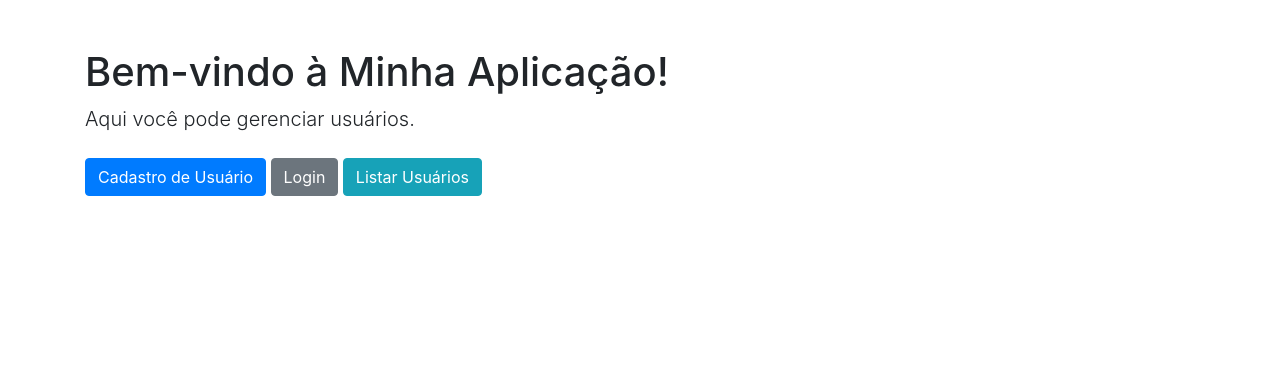
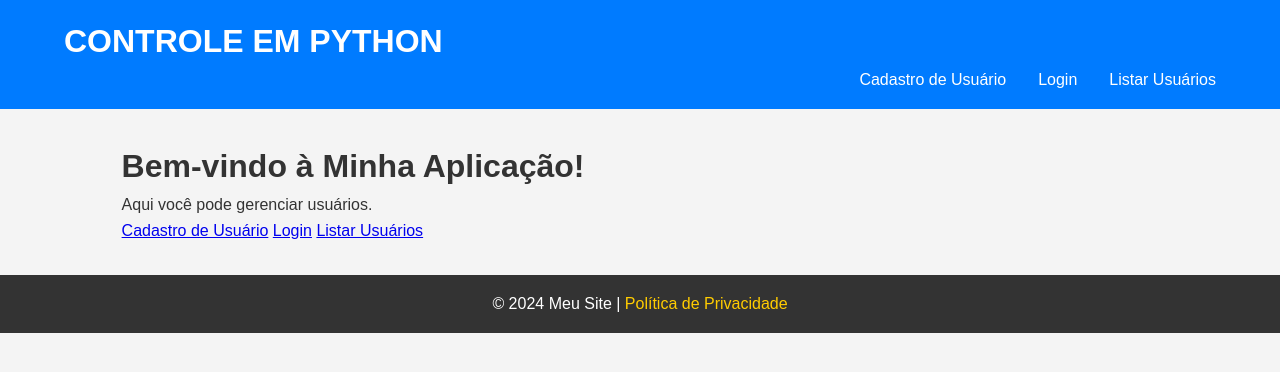
Before and after one commit to euj4ckson/FastBite, a Flask app: page / in a window 1280 px wide. Shown: the top 372 px of the page. Run offline with Flask 3, Linux system fonts and the light colour scheme; some libraries are stand-ins or nearby versions.

Commit message:
styles and modify default template

```diff
--- /dev/null
+++ b/static/css/styles.css
@@ -0,0 +1,199 @@
+* {
+    box-sizing: border-box;
+    margin: 0;
+    padding: 0;
+}
+
+body {
+    font-family: 'Arial', sans-serif;
+    line-height: 1.6;
+    color: #333;
+    background-color: #f4f4f4;
+}
+
+header {
+    background: #007bff;
+    color: #fff;
+    padding: 1rem 0;
+}
+
+.container {
+    width: 90%;
+    max-width: 1200px;
+    margin: 0 auto;
+}
+
+nav ul {
+    list-style: none;
+    display: flex;
+    justify-content: flex-end;
+}
+
+nav ul li {
+    margin-left: 2rem;
+}
+
+nav ul li a {
+    color: #fff;
+    text-decoration: none;
+    transition: color 0.3s;
+}
+
+nav ul li a:hover {
+    color: #ffcc00;
+}
+
+main {
+    padding: 2rem 0;
+}
+
+footer {
+    background: #333;
+    color: #fff;
+    text-align: center;
+    padding: 1rem 0;
+}
+
+footer a {
+    color: #ffcc00;
+    text-decoration: none;
+}
+
+footer a:hover {
+    text-decoration: underline;
+}
+
+/* Responsividade */
+@media (max-width: 600px) {
+    nav ul {
+        flex-direction: column;
+        align-items: center;
+    }
+
+    nav ul li {
+        margin: 0.5rem 0;
+    }
+}
+.usuarios-container {
+    background-color: #fff;
+    padding: 2rem;
+    border-radius: 8px;
+    box-shadow: 0 4px 8px rgba(0, 0, 0, 0.1);
+    margin: 2rem 0;
+}
+
+.usuarios-container h1 {
+    color: #007bff;
+    margin-bottom: 1rem;
+}
+
+.usuarios-list {
+    list-style-type: none; /* Remove os marcadores da lista */
+    padding: 0;
+}
+
+.usuario-item {
+    padding: 0.5rem;
+    border-bottom: 1px solid #e0e0e0;
+    display: flex;
+    justify-content: space-between; /* Alinha os itens */
+    align-items: center; /* Alinha verticalmente */
+}
+
+.usuario-item:last-child {
+    border-bottom: none; /* Remove a borda do último item */
+}
+
+.editar-link {
+    color: #007bff;
+    text-decoration: none;
+    transition: color 0.3s;
+}
+
+.editar-link:hover {
+    color: #ffcc00; /* Muda a cor ao passar o mouse */
+}
+.login-container {
+    background-color: #fff;
+    padding: 2rem;
+    border-radius: 8px;
+    box-shadow: 0 4px 8px rgba(0, 0, 0, 0.1);
+    margin: 2rem auto;
+    max-width: 400px; /* Largura máxima do formulário */
+}
+
+.login-container h1 {
+    color: #007bff;
+    margin-bottom: 1.5rem;
+    text-align: center; /* Centraliza o título */
+}
+
+.login-form {
+    display: flex;
+    flex-direction: column; /* Coloca os itens em coluna */
+}
+
+.login-form input {
+    margin-bottom: 1rem; /* Espaçamento entre os campos */
+    padding: 0.75rem;
+    border: 1px solid #ccc;
+    border-radius: 4px;
+    font-size: 1rem;
+}
+
+.login-form button {
+    padding: 0.75rem;
+    border: none;
+    border-radius: 4px;
+    background-color: #007bff;
+    color: #fff;
+    font-size: 1rem;
+    cursor: pointer;
+    transition: background-color 0.3s;
+}
+
+.login-form button:hover {
+    background-color: #0056b3; /* Tom mais escuro ao passar o mouse */
+}
+.cadastro-container {
+    background-color: #fff;
+    padding: 2rem;
+    border-radius: 8px;
+    box-shadow: 0 4px 8px rgba(0, 0, 0, 0.1);
+    margin: 2rem auto;
+    max-width: 400px; /* Largura máxima do formulário */
+}
+
+.cadastro-container h1 {
+    color: #007bff;
+    margin-bottom: 1.5rem;
+    text-align: center; /* Centraliza o título */
+}
+
+.cadastro-form {
+    display: flex;
+    flex-direction: column; /* Coloca os itens em coluna */
+}
+
+.cadastro-form input {
+    margin-bottom: 1rem; /* Espaçamento entre os campos */
+    padding: 0.75rem;
+    border: 1px solid #ccc;
+    border-radius: 4px;
+    font-size: 1rem;
+}
+
+.cadastro-form button {
+    padding: 0.75rem;
+    border: none;
+    border-radius: 4px;
+    background-color: #007bff;
+    color: #fff;
+    font-size: 1rem;
+    cursor: pointer;
+    transition: background-color 0.3s;
+}
+
+.cadastro-form button:hover {
+    background-color: #0056b3; /* Tom mais escuro ao passar o mouse */
+}
--- /dev/null
+++ b/templates/base.html
@@ -0,0 +1,39 @@
+<!DOCTYPE html>
+<html lang="pt-BR">
+<head>
+    <meta charset="UTF-8">
+    <meta name="viewport" content="width=device-width, initial-scale=1.0">
+    <title>{% block title %}Meu Site{% endblock %}</title>
+    <link rel="stylesheet" href="{{ url_for('static', filename='css/styles.css') }}">
+    <link rel="stylesheet" href="https://cdnjs.cloudflare.com/ajax/libs/font-awesome/6.0.0-beta3/css/all.min.css">
+</head>
+<body>
+    {% block header %}
+
+    <header>
+        <div class="container">
+            <h1>CONTROLE EM PYTHON</h1>
+            <nav>
+                <ul>
+                    <li><a href="{{ url_for('cadastro') }}" class="btn btn-primary">Cadastro de Usuário</a></li>
+                    <li><a href="{{ url_for('login') }}" class="btn btn-secondary">Login</a></li>
+                    <li><a href="{{ url_for('listar_usuarios') }}" class="btn btn-info">Listar Usuários</a></li>
+                </ul>
+            </nav>
+        </div>
+    </header>
+    {% endblock %}
+    <main>
+        <div class="container">
+            {% block content %}
+            {% endblock %}
+        </div>
+    </main>
+
+    <footer>
+        <div class="container">
+            <p>&copy; 2024 Meu Site | <a href="#">Política de Privacidade</a></p>
+        </div>
+    </footer>
+</body>
+</html>
--- a/templates/editar.html
+++ b/templates/editar.html
@@ -1,3 +1,4 @@
+{% extends './base.html' %}
 <!DOCTYPE html>
 <html lang="pt-BR">
 <head>
@@ -6,6 +7,8 @@
     <title>Editar Usuário</title>
     <link rel="stylesheet" href="https://stackpath.bootstrapcdn.com/bootstrap/4.5.2/css/bootstrap.min.css">
 </head>
+{% block content %}
+
 <body>
     <div class="container">
         <h1 class="mt-5">Editar Usuário</h1>
@@ -23,6 +26,7 @@
         </form>
     </div>
 
+    {% endblock %}
     <script src="https://code.jquery.com/jquery-3.5.1.slim.min.js"></script>
     <script src="https://cdn.jsdelivr.net/npm/@popperjs/core@2.5.4/dist/umd/popper.min.js"></script>
     <script src="https://stackpath.bootstrapcdn.com/bootstrap/4.5.2/js/bootstrap.min.js"></script>
--- a/templates/index.html
+++ b/templates/index.html
@@ -1,3 +1,4 @@
+{% extends './base.html' %}
 <!DOCTYPE html>
 <html lang="pt-BR">
 <head>
@@ -7,6 +8,7 @@
     <link rel="stylesheet" href="https://stackpath.bootstrapcdn.com/bootstrap/4.5.2/css/bootstrap.min.css">
 </head>
 <body>
+    {% block content %}
     <div class="container">
         <h1 class="mt-5">Bem-vindo à Minha Aplicação!</h1>
         <p class="lead">Aqui você pode gerenciar usuários.</p>
@@ -17,7 +19,7 @@
             <a href="{{ url_for('listar_usuarios') }}" class="btn btn-info">Listar Usuários</a>
         </div>
     </div>
-
+    {% endblock %}
     <script src="https://code.jquery.com/jquery-3.5.1.slim.min.js"></script>
     <script src="https://cdn.jsdelivr.net/npm/@popperjs/core@2.5.4/dist/umd/popper.min.js"></script>
     <script src="https://stackpath.bootstrapcdn.com/bootstrap/4.5.2/js/bootstrap.min.js"></script>
```
Also changed, not shown: settings.py (added, +15 -0 lines), templates/cadastro.html (+15 -6 lines), templates/login.html (+14 -5 lines), templates/usuarios.html (+17 -6 lines).
